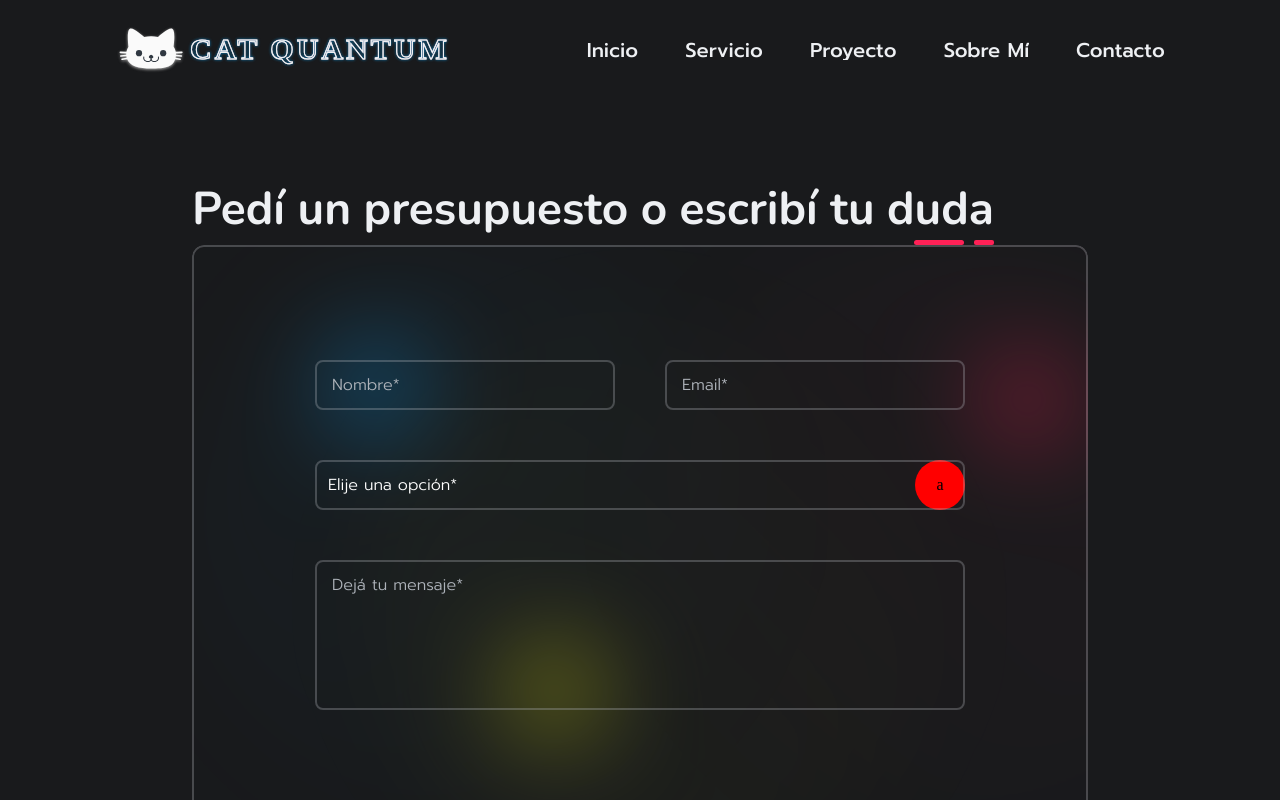
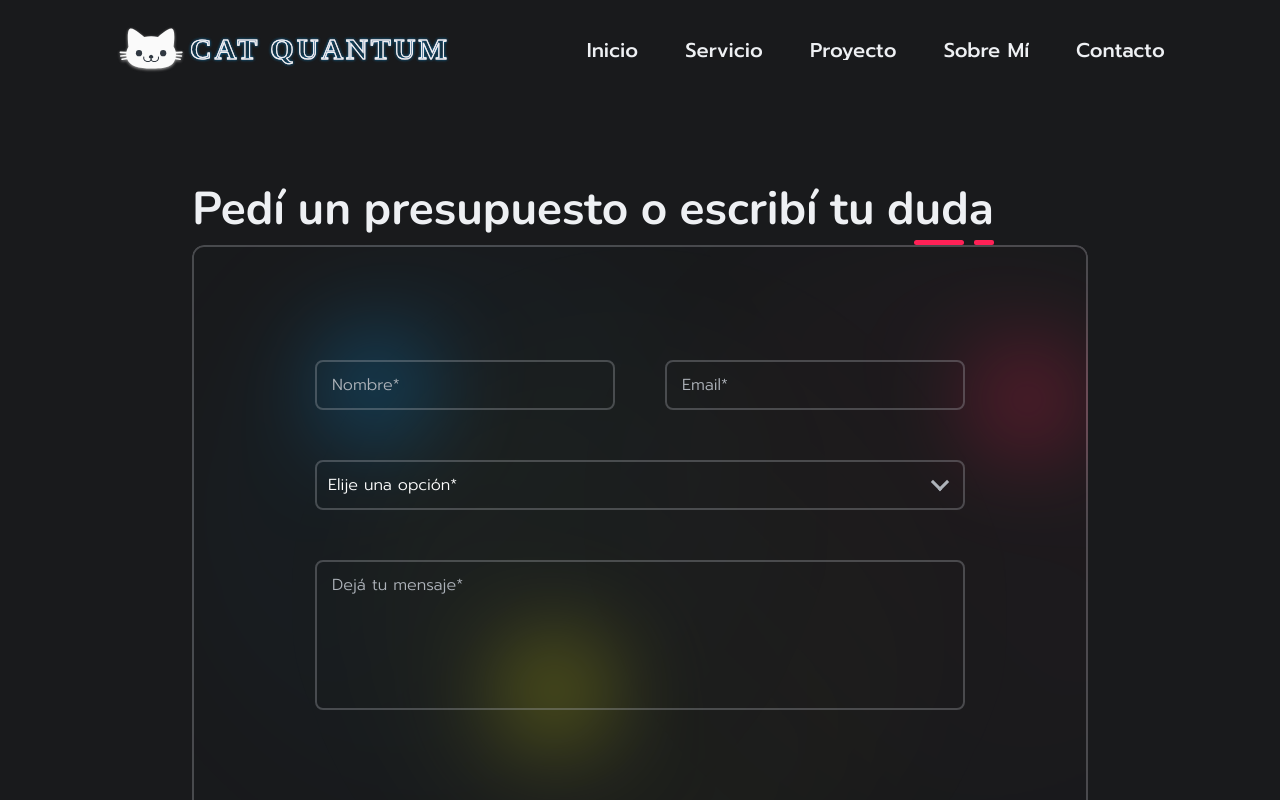
Before and after one commit to mocilnikcarlos/mocilnikcarlos.github.io, a React (Create React App) app: page /contacto in a window 1280 px wide. Shown: the top 800 px of the page. Built offline with nearby package versions, Linux system fonts and the light colour scheme.

Commit message:
Agregado estilos y value select

```diff
--- a/src/components/forms/Inputs.jsx
+++ b/src/components/forms/Inputs.jsx
@@ -57,24 +57,29 @@ const InputSelect = (props) => {
     <div className="box-inputselect">
       <select onChange={handleChange} className="inputselect select">
         <option
-          value="noselect"
+          value={form}
           selected
           disabled
           className="option option-selected"
         >
           {props.placeholder}
         </option>
-        <option value="opcion1" className="option">
+        <option value={form.formOption1} className="option">
           Consultoria UX/UI
         </option>
-        <option value="opcion2" className="option">
+        <option value={form.formOption2} className="option">
           Contratacion por proyecto
         </option>
-        <option value="opcion3" className="option">
+        <option value={form.formOption3} className="option">
           Contratacion directa
         </option>
       </select>
-      <div className="box-btn-select">a</div>
+      <div className="box-btn-select">
+        <div className="box-row-down">
+          <div className="row-down-left change-color"></div>
+          <div className="row-down-right change-color"></div>
+        </div>
+      </div>
     </div>
   );
 };
--- a/src/components/forms/Inputs.scss
+++ b/src/components/forms/Inputs.scss
@@ -75,9 +75,6 @@
 }
 
 .select{
-    appearance: none;
-    -webkit-appearance: none;
-	-moz-appearance: none;
     cursor: pointer;
     position: absolute;
     top: 0;
@@ -94,6 +91,9 @@
     font-weight: $light;
     color: $grey;
     transition: all 200ms ease-in;
+    appearance: none;
+    -webkit-appearance: none;
+    -moz-appearance: none;
 
     &:focus {
         border: 2px solid $blue;
@@ -104,11 +104,13 @@
     &:valid{
         color: white;
     }
+
 }
 
 .option {
     background-color: transparent;
     color: $background;
+    height: 50px;
 }
 
 .option-selected:nth-child(1) {
@@ -118,7 +120,6 @@
 .box-btn-select{
     position: relative;
     z-index: -1;
-    background-color: red;
     width: 50px;
     height: 50px;
     border-radius: 100%;
@@ -128,3 +129,32 @@
     align-items: center;
     justify-content: center;
 }
+
+
+
+
+///////////////////////////////////////////////////////
+            //////// FLECHA DISEÑO ///////
+///////////////////////////////////////////////////////
+.box-row-down{
+    width: fit-content;
+    height: fit-content;
+    display: flex;
+    gap: 4px;
+    align-items: center;
+    justify-content: center;
+}
+
+.row-down-left{
+    background-color: $grey;
+    height: 13px;
+    width: 3px;
+    transform: rotate(-45deg);
+}
+
+.row-down-right {
+    background-color: $grey;
+    height: 13px;
+    width: 3px;
+    transform: rotate(45deg);
+}
--- a/src/hooks/useForm.jsx
+++ b/src/hooks/useForm.jsx
@@ -5,6 +5,9 @@ const useForm = () => {
     formHomeName: "",
     formHomeEmail: "",
     formHomeDescription: "",
+    formOption1: "Consultoria UX/UI",
+    formOption2: "Contratacion por proyecto",
+    formOption3: "Contratacion directa",
   });
 
   const handleSubmit = (e) => {
```
